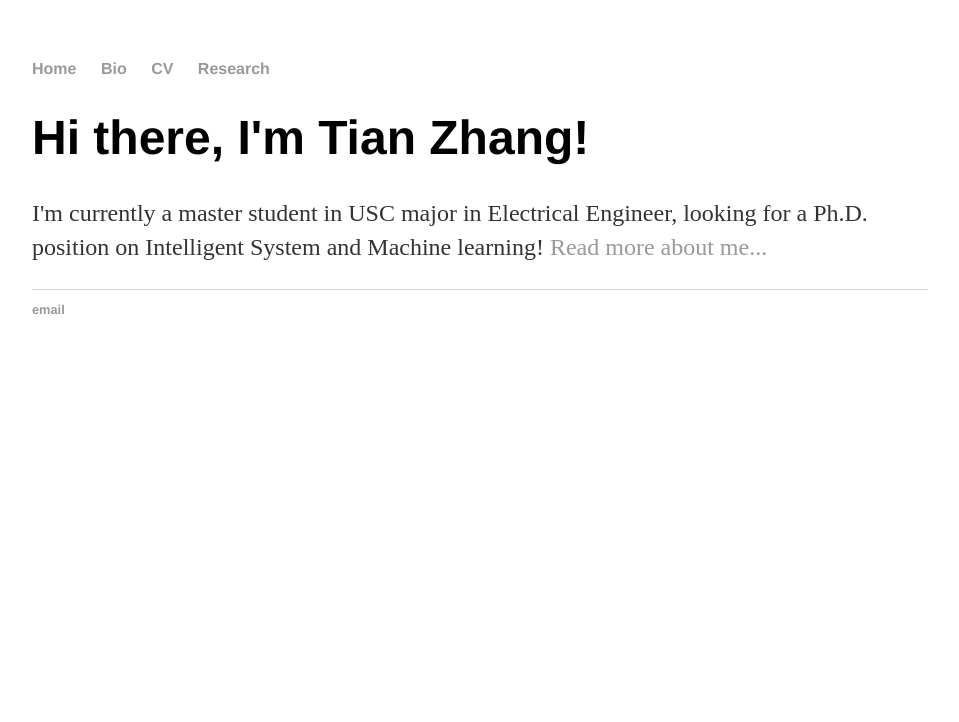
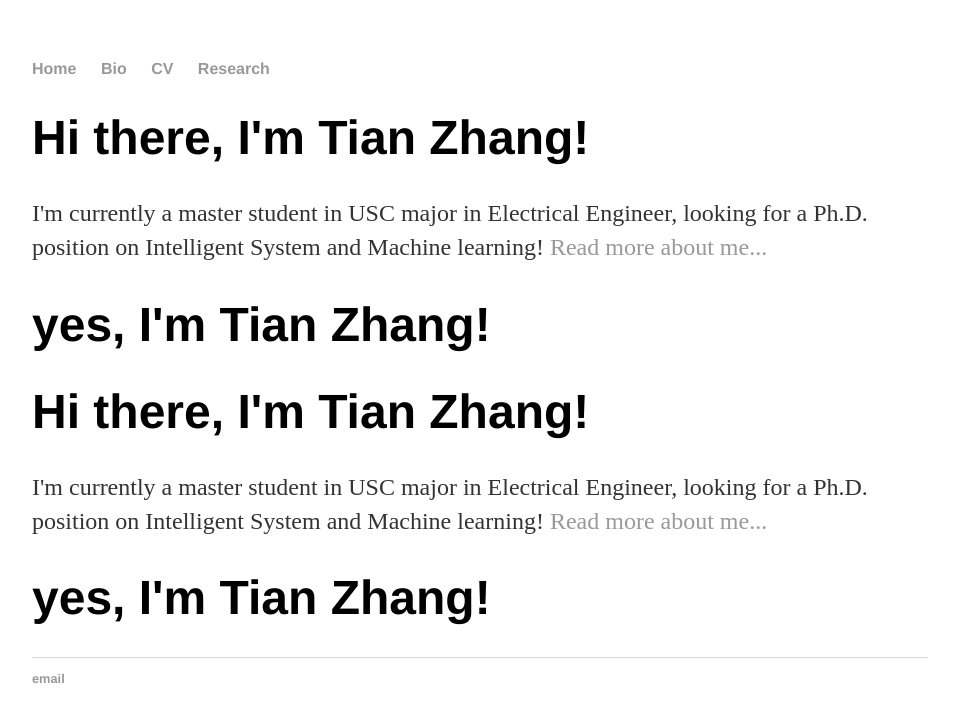
Before and after one commit to dukesky/dukesky.github.io, a Jekyll site: the page built from index.html, in a window 1280 px wide. Shown: the top 722 px of the page, without its empty margins (160-1119 px from the left). Built offline with Jekyll 4.4.1, drawn with Linux system fonts in a browser that asks for light colours.

Commit message:
Update default.html
test change

```diff
--- a/_layouts/default.html
+++ b/_layouts/default.html
@@ -18,8 +18,16 @@
     		<div class="blurb">
         		<h1>Hi there, I'm Tian Zhang!</h1>
 				<p>I'm currently a master student in USC major in Electrical Engineer, looking for a Ph.D. position on Intelligent System and Machine learning! <a href="/Bio">Read more about me...</a></p>
-    		</div><!-- /.blurb -->
+    			<h1>yes, I'm Tian Zhang!</h1>
+		</div><!-- /.blurb -->
 		</div><!-- /.container -->
+
+    		<div class="blurb">
+        		<h1>Hi there, I'm Tian Zhang!</h1>
+				<p>I'm currently a master student in USC major in Electrical Engineer, looking for a Ph.D. position on Intelligent System and Machine learning! <a href="/Bio">Read more about me...</a></p>
+    			<h1>yes, I'm Tian Zhang!</h1>
+		</div><!-- /.blurb -->
+
 		<footer>
     		<ul>
         		<li><a href="mailto:zhan813@usc.edu">email</a></li>
```
